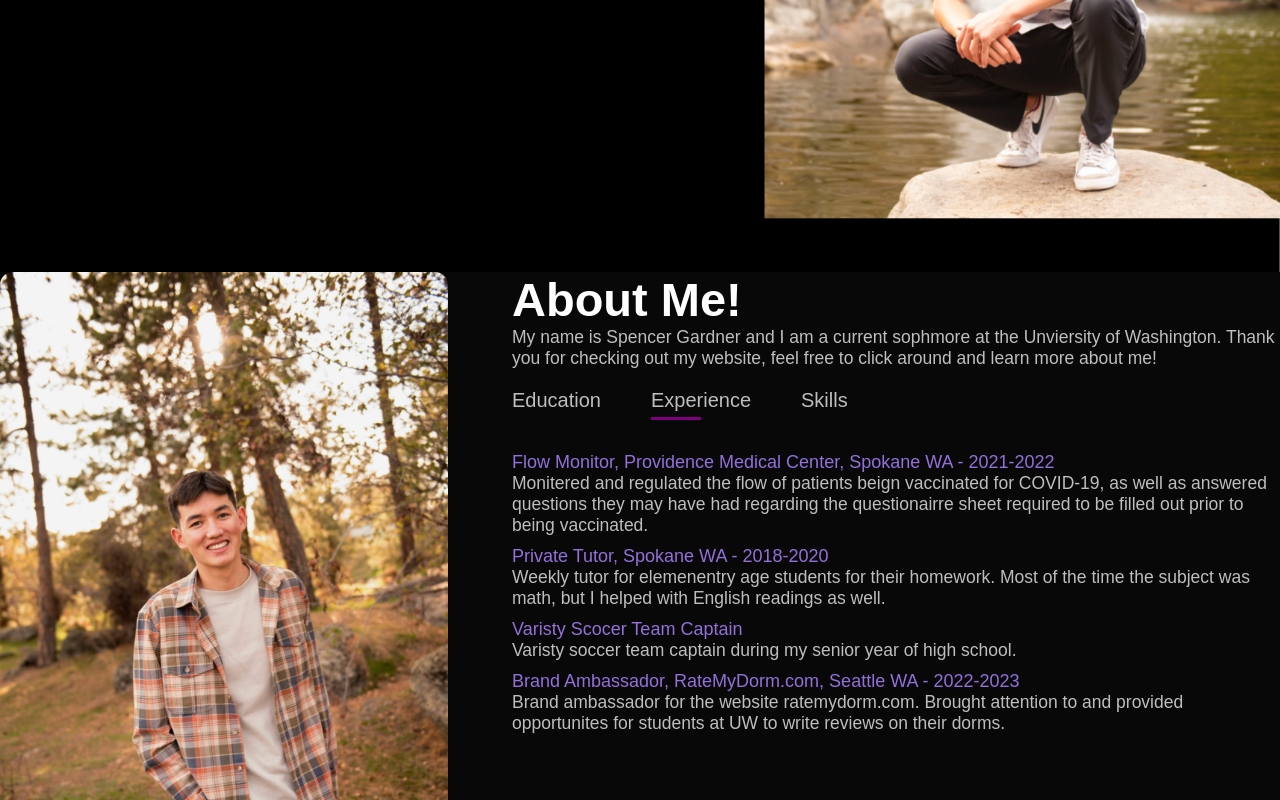
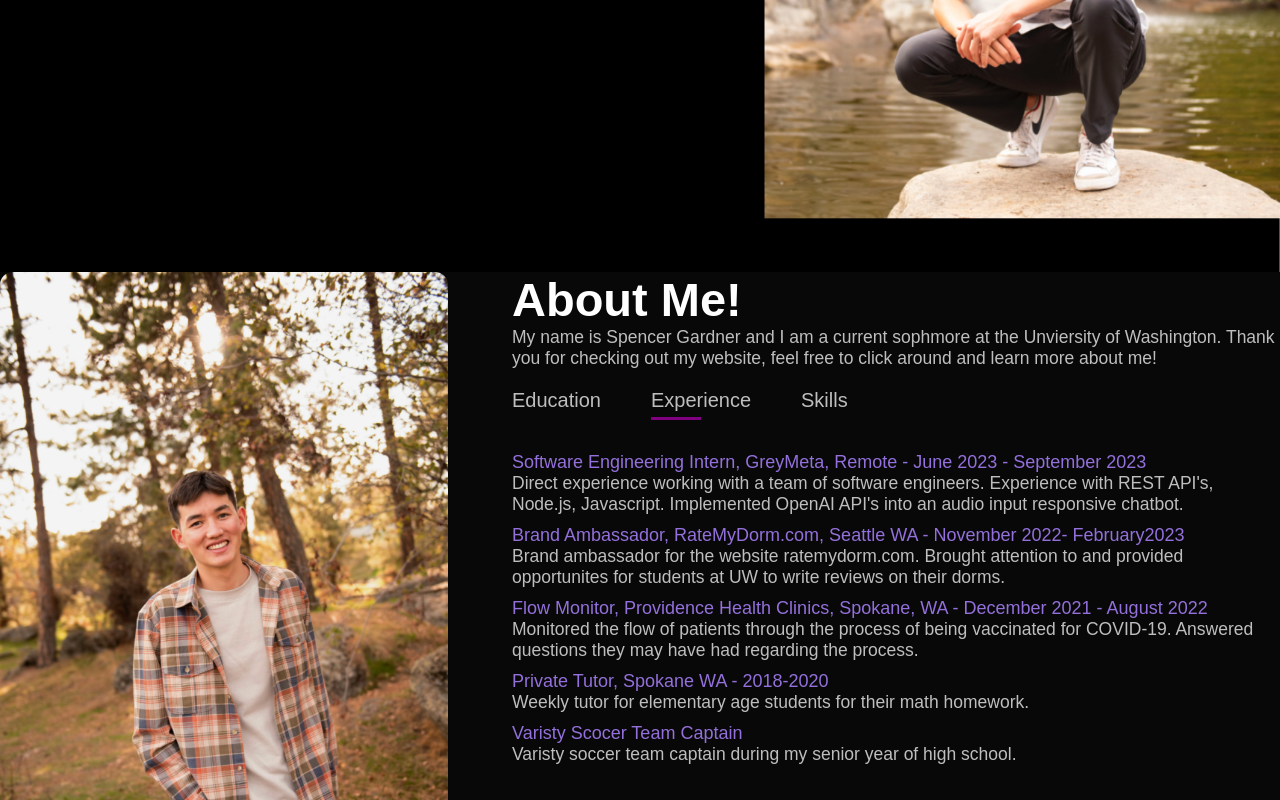
Before and after one commit to gardnas/sweb, a plain HTML site: page index.html in a window 1280 px wide. Both pictures are taken after a click on the element "Experience". Shown: the part 528-1328 px from the top of the page. Drawn offline with Linux system fonts and the light colour scheme.

Commit message:
Updated index.html

```diff
--- a/index.html
+++ b/index.html
@@ -49,24 +49,28 @@
                 </div>
                 <div class="tab-contents" id = "skills">
                     <ul>
+
+                        <li><span>Techincal Skills</span><br>Proficient: Java, Python, CSS, HTML <br> Familiar: Swift, JavaScript, React, Node.js, REST API's</li>
                         <li><span>Lab Skills</span><br>Experience with Gel Electrophoresis, CRISPR, Bacteria Culturing, Micropipetting</li>
-                        <li><span>Techincal Skills</span><br>Proficient: Java, Python, CSS, HTML <br> Familiar: Swift, C#, C, JavaScript, React</li>
                         <li><span>Languages</span><br>Native English, Intermediate Spanish, Beginner Chinese/Mandarin</li>
                     </ul>
                 </div>
                 <div class="tab-contents" id = "experience">
                     <ul>
-                        <li><span>Flow Monitor, Providence Medical Center, Spokane WA - 2021-2022</span><br>Monitered and regulated the flow of patients beign vaccinated for COVID-19,
-                            as well as answered questions they may have had regarding the questionairre sheet required to be filled out prior to being vaccinated. </li>
-                        <li><span>Private Tutor, Spokane WA - 2018-2020</span><br>Weekly tutor for elemenentry age students for their homework. Most of the time the subject was math, but I helped with English readings as well.</li>
+                        <li><span>Software Engineering Intern, GreyMeta, Remote  - June 2023 - September 2023</span><br>Direct experience working with a team of software engineers.
+                        Experience with REST API's, Node.js, Javascript. Implemented OpenAI API's into an audio input responsive chatbot. </li>
+                         <li><span>Brand Ambassador, RateMyDorm.com, Seattle WA - November 2022- February2023</span> <br> Brand ambassador for the website ratemydorm.com. Brought attention to and
+                            provided opportunites for students at UW to write reviews on their dorms.</li>
+                        <li><span>Flow Monitor, Providence Health Clinics, Spokane, WA -  December 2021 - August 2022</span> <br> Monitored the flow of patients through the process of being vaccinated
+                            for COVID-19. Answered questions they may have had regarding the process. </li>
+                        <li><span>Private Tutor, Spokane WA - 2018-2020</span><br>Weekly tutor for elementary age students for their math homework.</li>
                         <li><span>Varisty Scocer Team Captain</span><br>Varisty soccer team captain during my senior year of high school.</li>
-                        <li><span>Brand Ambassador, RateMyDorm.com, Seattle WA - 2022-2023</span> <br> Brand ambassador for the website ratemydorm.com. Brought attention to and
-                            provided opportunites for students at UW to write reviews on their dorms.</li>
+
                     </ul>
                 </div>
                 <div class="tab-contents active-tab" id = "education">
                     <ul>
-                        <li><span>Current Student at the University of Washington - Expected graduation 2026</span><br>Sophmore at the University of Washington planning to study Computer Science and Neuroscience</li>
+                        <li><span>Current Student at the University of Washington - Expected graduation 2026</span><br>Sophmore at the University of Washington planning to study Computer Science or Informatics</li>
                         <li><span>Lewis and Clark High School - Graduated in 2022</span><br>Graduated with high school diploma, 11 AP courses, GPA 4.2.</li>
                         <li><span>Awards</span><br>Honor Roll 2018-2022 </li>
                         <li><span>Leadership</span><br>Varsity Soccer Team Captain 2022</li>
```
